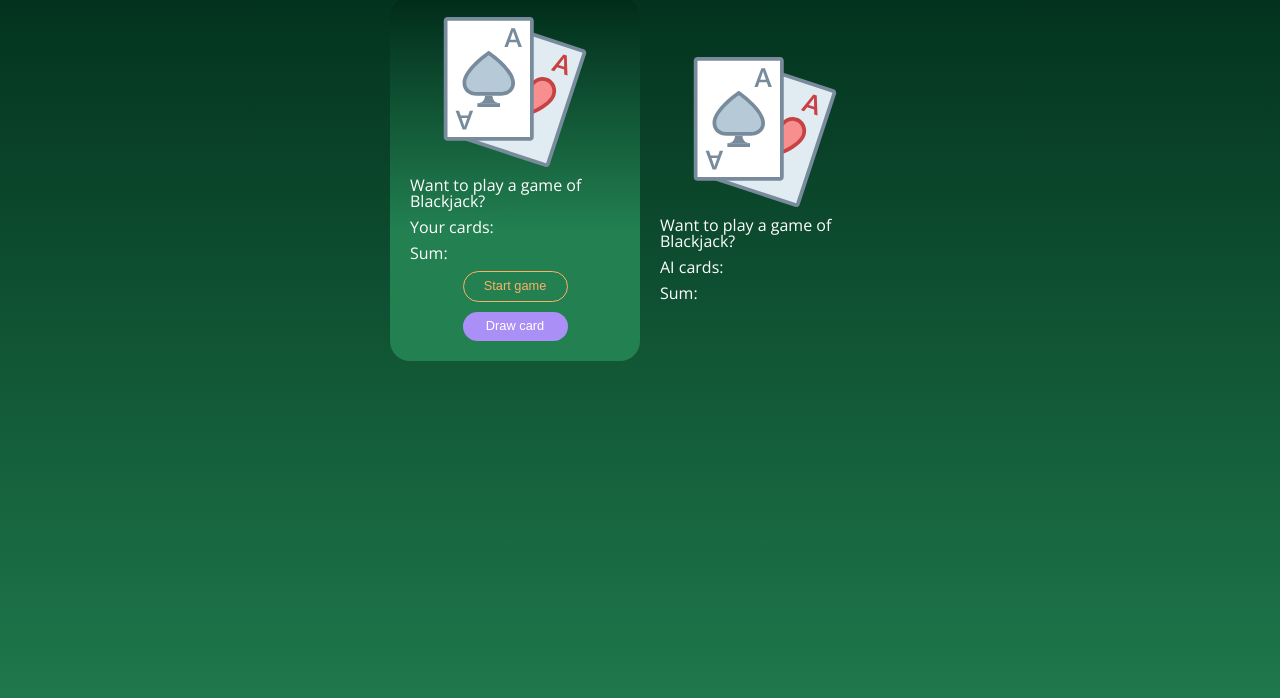
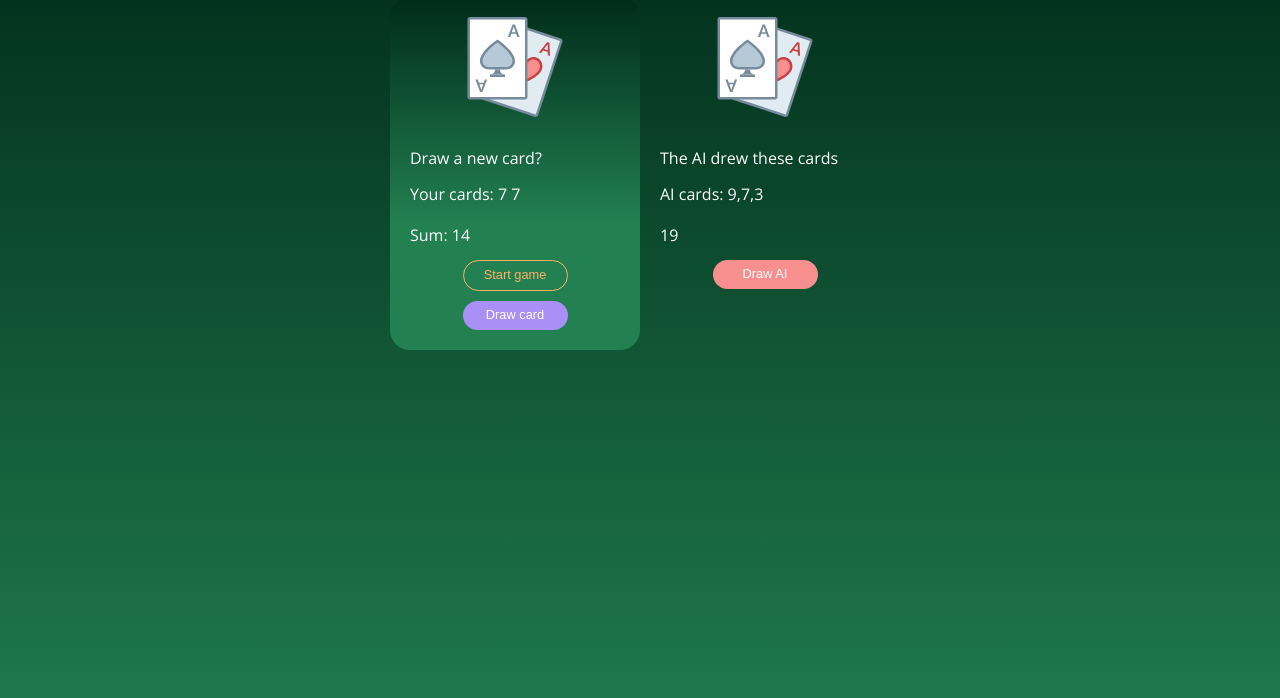
Before and after one commit to maanikhalid/Blackjack, a plain HTML site: page index.html in a window 1280 px wide. Both pictures are taken after a click on the button "Start game". Shown: the part 82-780 px from the top of the page. Drawn offline with nearby package versions, Linux system fonts and the light colour scheme.

Commit message:
Update to script - Added AI opponent

```diff
--- a/index.html
+++ b/index.html
@@ -21,9 +21,10 @@
             </div>
             <div class="half">
              <img src="assets/cards%201.svg" />
-               <h2 id="aimessage-el">Want to play a game of  Blackjack?</h2>
+               <h2 id="aimessage-el">AI is ready to play</h2>
                <h4 id="aicard-el">AI cards:</h4>
                <h4 id="aisum-el">Sum: </h4>
+                <button class="btn btn-loser"  onclick="aiDrawCard()">Draw AI</button>
 
             </div>
         </div>
--- a/script.js
+++ b/script.js
@@ -1,11 +1,14 @@
 let firstCard = getRandomCard()
 let secondCard = getRandomCard()
 let cards = [firstCard, secondCard]
-let aiCardsDraw = getRandomCard()
+let aiCardsDraw = []
+let aiTotalSumm = []
 let sum = firstCard + secondCard
+let sumAI = []
 let hasBlackJack = false
 let isAlive = true
 let message = ""
+let messageAi = ""
 let messageEl = document.getElementById("message-el")
 let sumEl = document.querySelector("#sum-el")
 let cardsEl = document.querySelector("#card-el")
@@ -26,7 +29,7 @@ function renderGame (){
     cardsEl.textContent = "Your cards: "
     aicardsEl.textContent = "AI cards: "
 
-    for (i = 1 ; i < )
+
 
     for (i = 0 ; i < cards.length ; i++)
         {
@@ -36,23 +39,57 @@ function renderGame (){
 
     sumEl.textContent = "Sum: " + sum
 
+
     if (sum <= 20) {
-        message= "Do you want to draw a new card?"
+        message= "Draw a new card?"
+        messageAi = "The AI drew these cards"
         isAlive = true
     } else if (sum === 21){
         message = "You've got Blackjack!"
         hasBlackJack = true
+        messageAi = "The AI drew these cards"
     } else {
         message = "You're out of the game"
+        messageAi = "The AI wins the game"
         isAlive = false
     }
         messageEl.textContent = message
+        aimessageEl.textContent = messageAi
+
+
+    // AI first draw
+    for  (i = 0 ;  i < 20 ; i++) {
+
+        if (sumAI.length < 3) {
+    let aiCardDraw = getRandomCard()
+    sumAI += aiCardDraw
+
+    aiCardsDraw.push(aiCardDraw)
+    console.log(aiCardsDraw)
+
+            } else {
+                console.log("This is the end")
+            }
+
+    }
+
+        aicardsEl.textContent += (aiCardsDraw)
+
+
+
+    aisumEl.textContent = aiCardsDraw.reduce((pv, cv) => pv + cv, 0);
 
 }
+
 
 function getRandomCard(){
     let randomNumber = Math.floor(Math.random()*10 +1)
     return randomNumber;
+}
+
+function aiDrawCard(){
+
+
 }
 
 function drawCard(){
--- a/style.css
+++ b/style.css
@@ -78,15 +78,19 @@ table {
     align-self: start;
     gap:10px;
     padding: 20px;
-    margin: auto;
     text-align: left;
     width: 70%
 }
 .half img {
-    height: 150px;
+    height: 100px;
+    padding-bottom: 20px;
+}
+h2 {
+        line-height: 1.4em
 }
 h4 {
     text-align: left;
+    line-height: 1.9em
 }
 .half:nth-child(1) {
     background: linear-gradient(180deg, #002B19 0%, #228051 64.06%);
```
